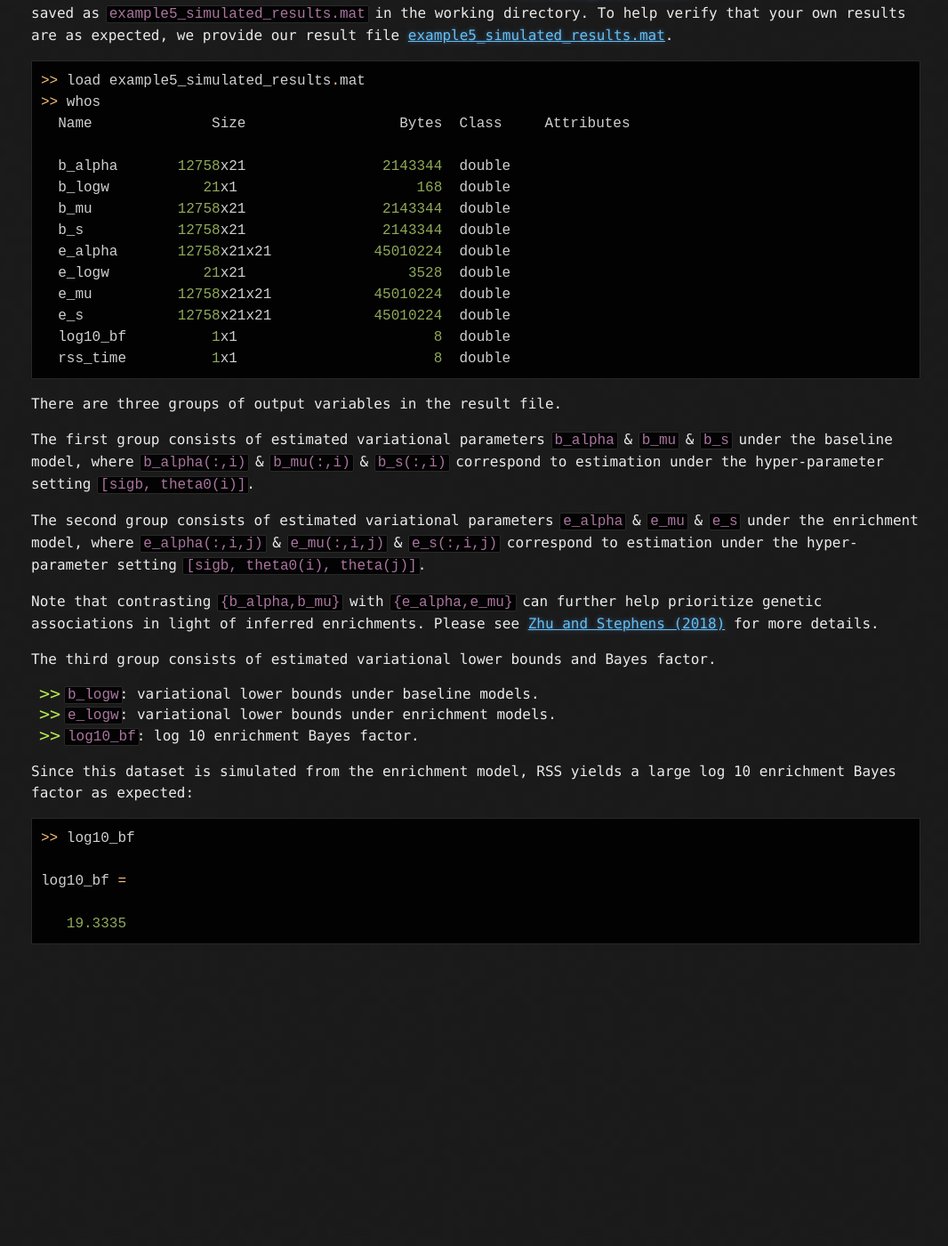
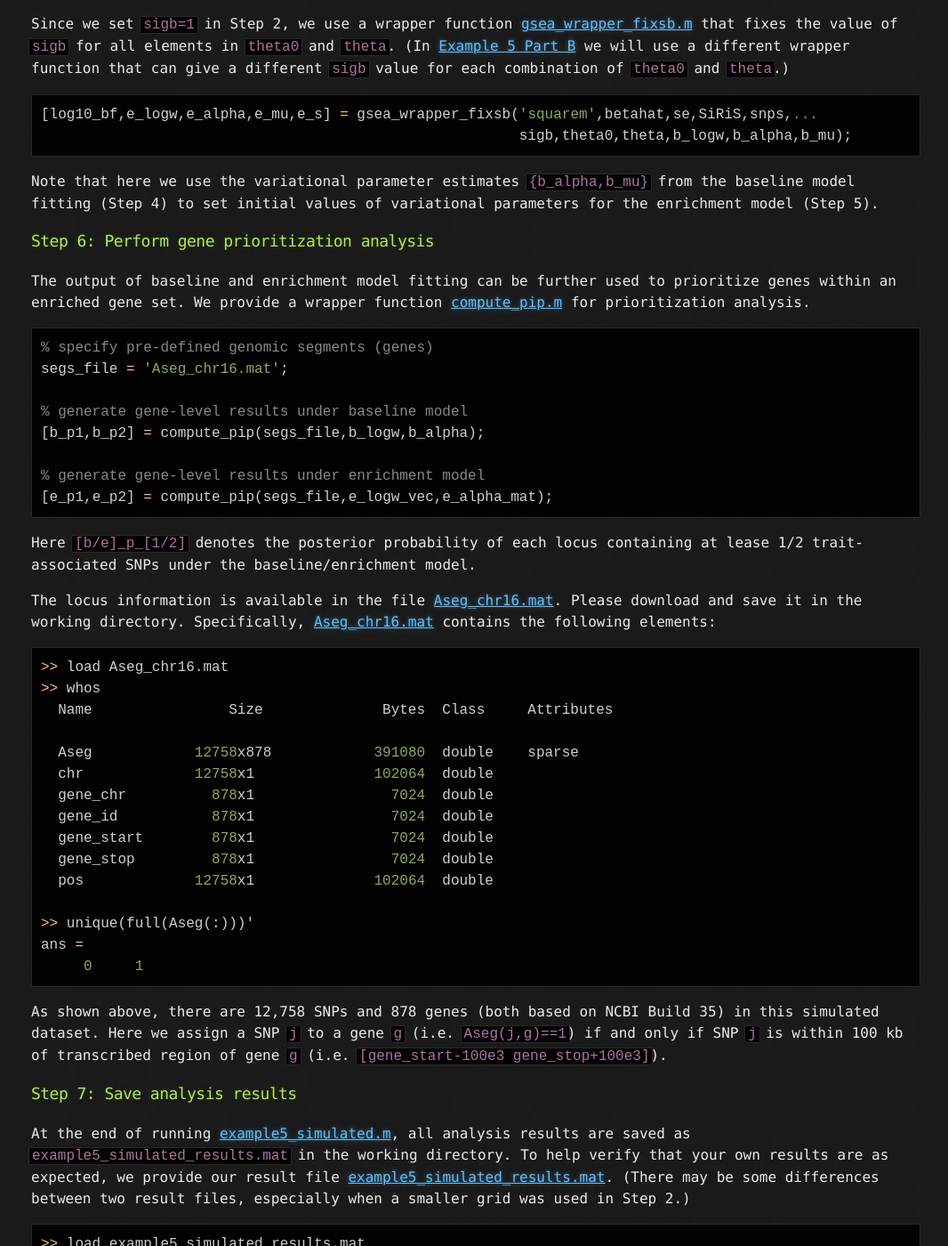
Before and after one commit to stephenslab/rss, a Jekyll site: the page built from docs/Example-5A.md, in a window 1280 px wide and 1400 px high, scrolled down 2866 px. Shown: the whole window at 89% size, without its empty margins (105-1171 px from the left). Built offline with Jekyll 4.4.1, drawn with Linux system fonts in a browser that asks for light colours; our own code applies the rules of GitHub Pages for plain Markdown files; before the commit the page ends 3947 px from its top, so only the background shows below that; some of the changed text lies outside the part shown.

Commit message:
add gene priortization analysis in example 5a

````diff
--- a/docs/Example-5A.md
+++ b/docs/Example-5A.md
@@ -5,7 +5,9 @@
 [Wellcome Trust Case Control Consortium, 2007]: https://www.ncbi.nlm.nih.gov/pubmed/17554300
 [null_wrapper_fixsb.m]: https://github.com/stephenslab/rss/blob/master/src_vb/null_wrapper_fixsb.m
 [gsea_wrapper_fixsb.m]: https://github.com/stephenslab/rss/blob/master/src_vb/gsea_wrapper_fixsb.m
-[Supplementary Figure 1]: (https://www.biorxiv.org/content/biorxiv/suppl/2018/07/16/160770.DC2/160770-3.pdf
+[Supplementary Figure 1]: https://www.biorxiv.org/content/biorxiv/suppl/2018/07/16/160770.DC2/160770-3.pdf
+[compute_pip.m]: https://github.com/stephenslab/rss/blob/master/src_vb/compute_pip.m
+[Aseg_chr16.mat]: https://projects.rcc.uchicago.edu/mstephens/rss_wiki/example5/Aseg_chr16.mat
 
 # Example 5: Enrichment and prioritization analysis of GWAS summary statistics using RSS (Part A).
 
@@ -44,12 +46,13 @@ Please modify [example5_simulated.m][] accordingly if a different directory is u
 
 ## Step-by-step illustration
 
-**Step 1**. Download the input data file [example5_simulated_data.mat][],
-which contains the GWAS summary statistics and LD matrix estimates,
-and save this file in the working directory.
-Please contact me if you have trouble accessing this file.
+### Step 1: Download input data
 
-The data file [example5_simulated_data.mat][] contains the following elements.
+Please download and save [example5_simulated_data.mat][] in the working directory.
+Please contact me (`xiangzhu[at]uchicago.edu`) if you have trouble accessing this file.
+
+The data file [example5_simulated_data.mat][] contains the following elements
+that will be used by RSS.
 
 ```matlab
 >> example_data = matfile('example5_simulated_data.mat');
@@ -72,7 +75,7 @@ example_data =
 - `snps`: 676 by 1 vector, indices of SNPs that are "inside" the target pathway
 
 Typically RSS only requires these four input variables for enrichment and prioritization analysis.
-To further reduce computation, RSS uses the matrix `SiRiS` instead of `R`:
+To further reduce computation, RSS uses the sparse matrix `SiRiS` instead of `R`:
 
 ```matlab
 p     = length(betahat);
@@ -81,7 +84,13 @@ SiRiS = sparse(repmat(Si,1,p) .* R .* repmat(Si',p,1));
 clear Si R;
 ```
 
-**Step 2**. Specify the grid for hyper-parameters.
+Note that `example5_simulated_data.mat` also contains ground truth
+about this simulated dataset: `{gamma, pve, thetatype}`.
+These variables are NOT used by RSS in any step of analysis,
+and are ONLY used to verify results in the end.
+
+### Step 2: Specify a grid for hyper-parameters
+
 The total computational cost of RSS is proportional to the grid size,
 and thus please consider reducing the size of `theta0` and/or `theta`
 if you want to finish running [example5_simulated.m][] faster.
@@ -114,21 +124,23 @@ alpha0_rss = repmat(alpha0, [1 n0]);
 mu0_rss    = repmat(mu0, [1 n0]);
 ```
 
-**Step 4**. Fit the baseline model.
-Since we set `sigb=1` in Step 2, we use a wrapper of RSS [null_wrapper_fixsb.m][]
+### Step 4: Fit the baseline model
+
+Since we set `sigb=1` in Step 2, we use a wrapper function of RSS [null_wrapper_fixsb.m][]
 that fixes `sigb=1` for all elements in `theta0`.
-(In [Example 5 Part B](Example-5B) we will use a different wrapper that
-can give a different `sigb` value for each element in `theta0`.)
+(In [Example 5 Part B](Example-5B) we will use a different wrapper function
+that can give a different `sigb` value for each element in `theta0`.)
 
 ```matlab
 [b_logw,b_alpha,b_mu,b_s] = null_wrapper_fixsb('squarem',betahat,se,SiRiS,...
                                                sigb,theta0,alpha0_rss,mu0_rss);
 ```
 
-**Step 5**. Fit the enrichment model.
-Since we set `sigb=1` in Step 2, we use a wrapper [gsea_wrapper_fixsb.m][]
+### Step 5: Fit the enrichment model
+
+Since we set `sigb=1` in Step 2, we use a wrapper function [gsea_wrapper_fixsb.m][]
 that fixes the value of `sigb` for all elements in `theta0` and `theta`.
-(In [Example 5 Part B](Example-5B) we will use a different wrapper that
+(In [Example 5 Part B](Example-5B) we will use a different wrapper function that
 can give a different `sigb` value for each combination of `theta0` and `theta`.)
 
 ```matlab
@@ -140,11 +152,62 @@ Note that here we use the variational parameter estimates `{b_alpha,b_mu}`
 from the baseline model fitting (Step 4) to set initial values of
 variational parameters for the enrichment model (Step 5).
 
-**Step 6**. Save the analysis results.
+### Step 6: Perform gene prioritization analysis
+
+The output of baseline and enrichment model fitting can be
+further used to prioritize genes within an enriched gene set.
+We provide a wrapper function [compute_pip.m][] for prioritization analysis.
+
+```matlab
+% specify pre-defined genomic segments (genes)
+segs_file = 'Aseg_chr16.mat';
+
+% generate gene-level results under baseline model
+[b_p1,b_p2] = compute_pip(segs_file,b_logw,b_alpha);
+
+% generate gene-level results under enrichment model
+[e_p1,e_p2] = compute_pip(segs_file,e_logw_vec,e_alpha_mat);
+```
+
+Here `[b/e]_p_[1/2]` denotes the posterior probability of each locus containing
+at lease 1/2 trait-associated SNPs under the baseline/enrichment model.
+
+The locus information is available in the file [Aseg_chr16.mat][].
+Please download and save it in the working directory.
+Specifically, [Aseg_chr16.mat][] contains the following elements:
+
+```matlab
+>> load Aseg_chr16.mat
+>> whos
+  Name                Size              Bytes  Class     Attributes
+
+  Aseg            12758x878            391080  double    sparse
+  chr             12758x1              102064  double
+  gene_chr          878x1                7024  double
+  gene_id           878x1                7024  double
+  gene_start        878x1                7024  double
+  gene_stop         878x1                7024  double
+  pos             12758x1              102064  double
+
+>> unique(full(Aseg(:)))'
+ans =
+     0     1
+```
+
+As shown above, there are 12,758 SNPs and 878 genes
+(both based on NCBI Build 35) in this simulated dataset.
+Here we assign a SNP `j` to a gene `g` (i.e. `Aseg(j,g)==1`)
+if and only if SNP `j` is within 100 kb of transcribed region
+of gene `g` (i.e. `[gene_start-100e3 gene_stop+100e3]`).
+
+### Step 7: Save analysis results
+
 At the end of running [example5_simulated.m][], all analysis results are saved
 as `example5_simulated_results.mat` in the working directory.
 To help verify that your own results are as expected, we provide our result file
 [example5_simulated_results.mat][].
+(There may be some differences between two result files,
+especially when a smaller grid was used in Step 2.)
 
 ```matlab
 >> load example5_simulated_results.mat
@@ -154,16 +217,22 @@ To help verify that your own results are as expected, we provide our result file
   b_alpha       12758x21                2143344  double
   b_logw           21x1                     168  double
   b_mu          12758x21                2143344  double
+  b_p1            878x1                    7024  double
+  b_p2            878x1                    7024  double
   b_s           12758x21                2143344  double
   e_alpha       12758x21x21            45010224  double
   e_logw           21x21                   3528  double
   e_mu          12758x21x21            45010224  double
+  e_p1            878x1                    7024  double
+  e_p2            878x1                    7024  double
   e_s           12758x21x21            45010224  double
   log10_bf          1x1                       8  double
   rss_time          1x1                       8  double
 ```
 
-There are three groups of output variables in the result file.
+### Step 8: Understand analysis results
+
+There are three groups of output variables in the result file above.
 
 The first group consists of estimated variational parameters
 `b_alpha` & `b_mu` & `b_s` under the baseline model,
````
Also changed, not shown: other parts of docs/Example-5A.md (+2 -1 lines).
